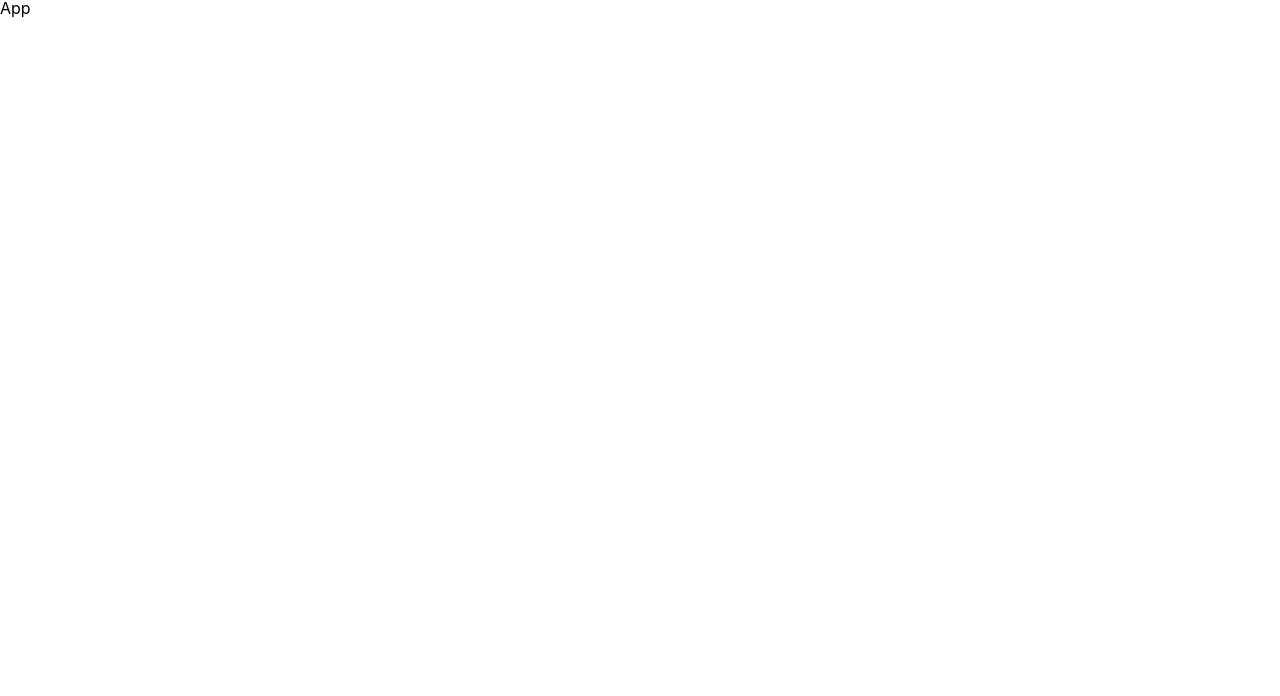
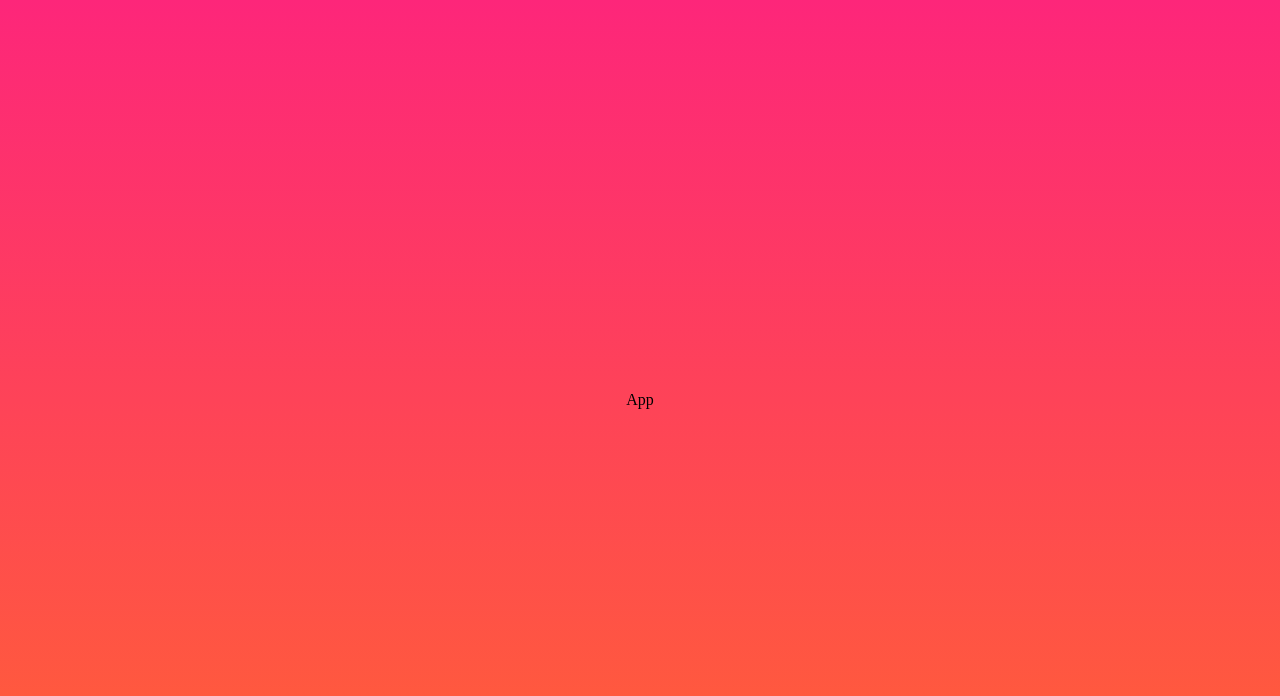
Before and after one commit to jeongwusi/swipe-practice, a React (Create React App) app: page / in a window 1280 px wide. Shown: the top 696 px of the page. Built offline with nearby package versions, Linux system fonts and the light colour scheme.

Commit message:
✨ feat: 배경색 추가

```diff
--- a/public/index.html
+++ b/public/index.html
@@ -1,9 +1,7 @@
 <!DOCTYPE html>
-<html lang="kr">
+<html lang="ko">
   <head>
     <meta charset="utf-8" />
-    <meta name="viewport" content="width=device-width, initial-scale=1" />
-    <meta name="theme-color" content="#000000" />
     <meta name="description" content="The Web site created for swipe" />
     <title>swipe-practice</title>
   </head>
--- a/src/index.tsx
+++ b/src/index.tsx
@@ -1,7 +1,7 @@
 import React from "react";
 import ReactDOM from "react-dom/client";
 import "./styles/index.css";
-import App from "./App";
+import App from "./components/App";
 
 const root = ReactDOM.createRoot(
   document.getElementById("root") as HTMLElement
--- a/src/styles/base.css
+++ b/src/styles/base.css
@@ -1,44 +1,25 @@
 :root {
-  --primary-color: #333333;
-  --white-color: #ffffff;
-  --gray-color: #dddddd;
-  --black-color: #2d2d2d;
+  --orange-color: rgb(255, 96, 54);
+  --pink-color: rgb(253, 38, 122);
 }
 
-html {
-  width: 100%;
+* {
+  margin: 0;
+  padding: 0;
+  box-sizing: border-box;
 }
-*,
-*::before,
-*::after {
-  box-sizing: border-box !important;
+
+html,
+body {
+  width: 100vw;
+  height: 100vh;
+  overflow: hidden;
 }
-a {
-  color: inherit;
-  text-decoration: none;
+
+body {
+  display: flex;
+  justify-content: space-evenly;
+  align-items: center;
+  background: linear-gradient(0deg, var(--orange-color), var(--pink-color))
+    no-repeat;
 }
-button {
-  background: none;
-  border: none;
-  cursor: pointer;
-}
-*:focus {
-  outline: none;
-}
-body {
-  margin: 0;
-  font-family: ‘Roboto’, -apple-system, BlinkMacSystemFont, ‘Segoe UI’, ‘Oxygen’,
-    ‘Ubuntu’, ‘Cantarell’, ‘Fira Sans’, ‘Droid Sans’, ‘Helvetica Neue’,
-    sans-serif;
-  -webkit-font-smoothing: antialiased;
-  -moz-osx-font-smoothing: grayscale;
-  font-style: normal;
-  min-width: 572px;
-}
-code {
-  font-family: source-code-pro, Menlo, Monaco, Consolas, ‘Courier New’,
-    monospace;
-}
-#root {
-  margin: 0 auto;
-}
```
Also changed, not shown: src/App.css (deleted, +0 -38 lines), src/components/App/index.tsx (renamed from src/App.tsx).
